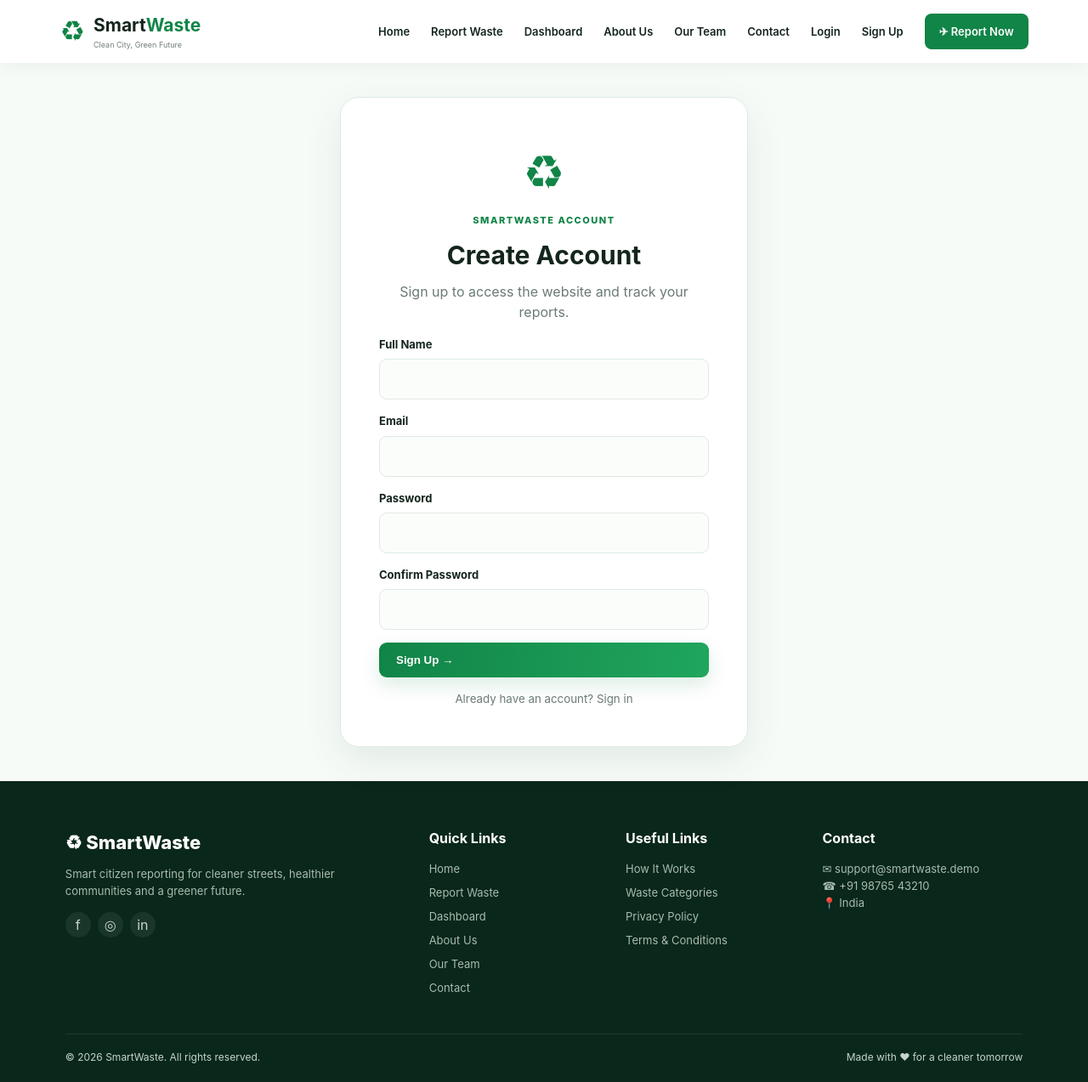
After one commit to A-zbot/SmartWaste, a Flask app: page /signup in a window 1280 px wide. The commit adds this page. Shown: the whole page at 85% size. Run offline with Flask 3, Linux system fonts and the light colour scheme.

Commit message:
update the page

```diff
--- a/app.py
+++ b/app.py
@@ -2,6 +2,7 @@ from flask import Flask, render_template, request, redirect, url_for, session, f
 import sqlite3, os, uuid, hmac, secrets
 from functools import wraps
 from werkzeug.utils import secure_filename
+from werkzeug.security import generate_password_hash, check_password_hash
 from dotenv import load_dotenv
 
 load_dotenv()
@@ -46,6 +47,15 @@ def init_db():
             email TEXT NOT NULL,
             subject TEXT NOT NULL,
             message TEXT NOT NULL,
+            created_at TIMESTAMP DEFAULT CURRENT_TIMESTAMP
+        )
+    """)
+    con.execute("""
+        CREATE TABLE IF NOT EXISTS users (
+            id INTEGER PRIMARY KEY AUTOINCREMENT,
+            name TEXT NOT NULL,
+            email TEXT NOT NULL UNIQUE,
+            password_hash TEXT NOT NULL,
             created_at TIMESTAMP DEFAULT CURRENT_TIMESTAMP
         )
     """)
@@ -154,22 +164,77 @@ def login_required(f):
 def login():
     if session.get("admin"):
         return redirect(url_for("admin"))
+    if session.get("user_id"):
+        return redirect(url_for("home"))
     if request.method == "POST":
-        username = request.form.get("username", "").strip()
+        identifier = request.form.get("username", "").strip()
         password = request.form.get("password", "").strip()
         admin_username = os.environ.get("ADMIN_USERNAME", "")
         admin_password = os.environ.get("ADMIN_PASSWORD", "")
         if (
             admin_username
             and admin_password
-            and hmac.compare_digest(username.encode(), admin_username.encode())
+            and hmac.compare_digest(identifier.encode(), admin_username.encode())
             and hmac.compare_digest(password.encode(), admin_password.encode())
         ):
             session.clear()
             session["admin"] = True
             return redirect(url_for("admin"))
+        con = db()
+        user = con.execute(
+            "SELECT * FROM users WHERE email = ?", (identifier.lower(),)
+        ).fetchone()
+        con.close()
+        if user and check_password_hash(user["password_hash"], password):
+            session.clear()
+            session["user_id"] = user["id"]
+            session["user_name"] = user["name"]
+            return redirect(url_for("home"))
         flash("Invalid username or password.", "error")
     return render_template("login.html")
+
+@app.route("/signup", methods=["GET", "POST"])
+def signup():
+    if session.get("admin"):
+        return redirect(url_for("admin"))
+    if session.get("user_id"):
+        return redirect(url_for("home"))
+    if request.method == "POST":
+        name = request.form.get("name", "").strip()
+        email = request.form.get("email", "").strip().lower()
+        password = request.form.get("password", "")
+        confirm = request.form.get("confirm", "")
+        if not all([name, email, password, confirm]):
+            flash("Please fill all fields.", "error")
+            return redirect(url_for("signup"))
+        if "@" not in email or "." not in email.rsplit("@", 1)[-1]:
+            flash("Please enter a valid email address.", "error")
+            return redirect(url_for("signup"))
+        if len(password) < 6:
+            flash("Password must be at least 6 characters.", "error")
+            return redirect(url_for("signup"))
+        if password != confirm:
+            flash("Passwords do not match.", "error")
+            return redirect(url_for("signup"))
+        con = db()
+        try:
+            cur = con.execute(
+                "INSERT INTO users (name, email, password_hash) VALUES (?, ?, ?)",
+                (name, email, generate_password_hash(password)),
+            )
+            con.commit()
+            user_id = cur.lastrowid
+        except sqlite3.IntegrityError:
+            con.close()
+            flash("An account with this email already exists.", "error")
+            return redirect(url_for("signup"))
+        con.close()
+        session.clear()
+        session["user_id"] = user_id
+        session["user_name"] = name
+        flash("Your account has been created successfully.", "success")
+        return redirect(url_for("home"))
+    return render_template("signup.html")
 
 @app.route("/logout")
 def logout():
--- a/templates/base.html
+++ b/templates/base.html
@@ -20,7 +20,7 @@
     <a href="/admin">Dashboard</a>
     <a href="/about">About Us</a><a href="/team">Our Team</a>
     <a href="/contact">Contact</a>
-    {% if session.get('admin') %}<a href="/logout">Logout</a>{% else %}<a href="/login">Login</a>{% endif %}
+    {% if session.get('admin') or session.get('user_id') %}<a href="/logout">Logout</a>{% else %}<a href="/login">Login</a><a href="/signup">Sign Up</a>{% endif %}
     <a class="nav-cta" href="/report">✈ Report Now</a>
   </div>
 </nav>
--- a/templates/login.html
+++ b/templates/login.html
@@ -1,4 +1,4 @@
-{% extends "base.html" %}{% block title %}Admin Login | SmartWaste{% endblock %}
+{% extends "base.html" %}{% block title %}Login | SmartWaste{% endblock %}
 {% block content %}
-<section class="login-page"><div class="login-card"><div class="login-logo">♻</div><span>SMARTWASTE ADMIN</span><h1>Welcome Back</h1><p>Sign in to manage waste reports.</p><form method="post"><label>Username<input name="username" required autocomplete="username"></label><label>Password<input type="password" name="password" required autocomplete="current-password"></label><button class="btn primary full">Sign In →</button></form></div></section>
+<section class="login-page"><div class="login-card"><div class="login-logo">♻</div><span>SMARTWASTE</span><h1>Welcome Back</h1><p>Sign in to your account to continue.</p><form method="post"><label>Username or Email<input name="username" required autocomplete="username"></label><label>Password<input type="password" name="password" required autocomplete="current-password"></label><button class="btn primary full">Sign In →</button></form><small>Don't have an account? <a href="{{ url_for('signup') }}">Sign up</a></small></div></section>
 {% endblock %}
--- /dev/null
+++ b/templates/signup.html
@@ -0,0 +1,4 @@
+{% extends "base.html" %}{% block title %}Sign Up | SmartWaste{% endblock %}
+{% block content %}
+<section class="login-page"><div class="login-card"><div class="login-logo">♻</div><span>SMARTWASTE ACCOUNT</span><h1>Create Account</h1><p>Sign up to access the website and track your reports.</p><form method="post"><label>Full Name<input name="name" required autocomplete="name"></label><label>Email<input type="email" name="email" required autocomplete="email"></label><label>Password<input type="password" name="password" required minlength="6" autocomplete="new-password"></label><label>Confirm Password<input type="password" name="confirm" required minlength="6" autocomplete="new-password"></label><button class="btn primary full">Sign Up →</button></form><small>Already have an account? <a href="{{ url_for('login') }}">Sign in</a></small></div></section>
+{% endblock %}
```
